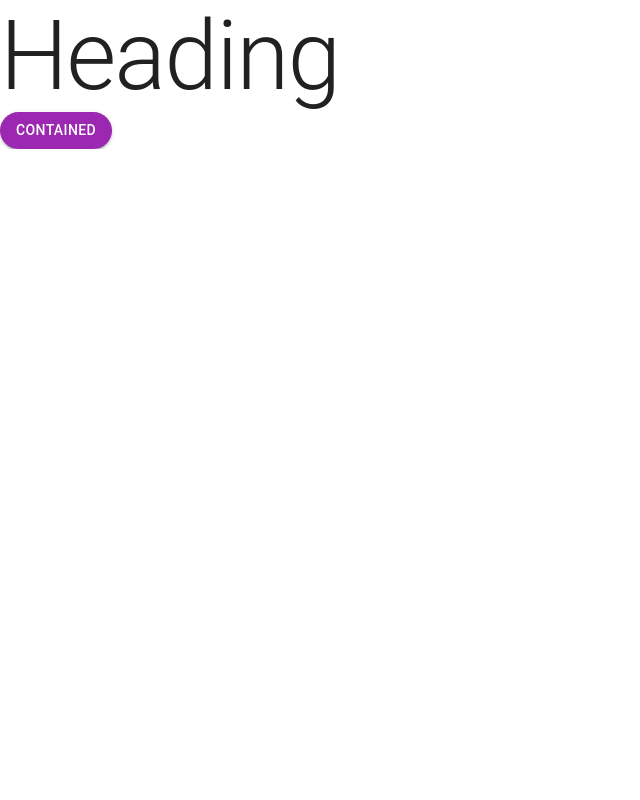
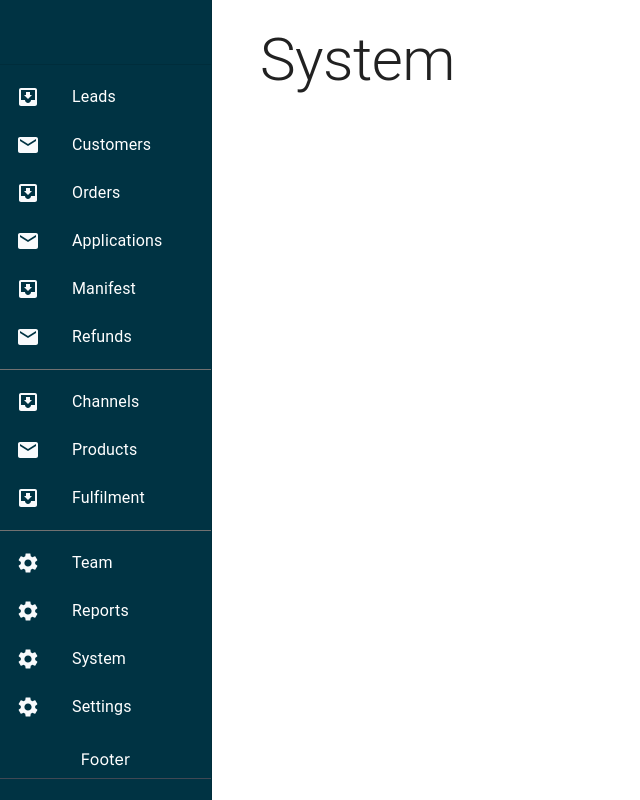
Before and after one commit to trimulabs/demo-project-asad, a Next.js app: page / in a window 1280 px wide. Shown: the whole page, without its empty margins (0-640 px from the left). Built offline with nearby package versions, Linux system fonts and the light colour scheme.

Commit message:
DONE: Sidebar and AppBar added.

```diff
--- a/package.json
+++ b/package.json
@@ -13,6 +13,7 @@
     "@emotion/react": "^11.11.3",
     "@emotion/styled": "^11.11.0",
     "@fontsource/roboto": "^5.0.8",
+    "@mui/icons-material": "^5.15.3",
     "@mui/material": "^5.15.3",
     "@mui/material-nextjs": "^5.15.3",
     "next": "14.0.4",
--- a/src/app/layout.tsx
+++ b/src/app/layout.tsx
@@ -1,9 +1,32 @@
+/* eslint-disable @typescript-eslint/no-unused-vars */
 import type { Metadata } from 'next'
 import { Inter } from 'next/font/google'
 import './globals.css'
 import ThemeRegistry from '@/components/ThemeRegistry/ThemeRegistry'
 
+import React from 'react'
+import CssBaseline from '@mui/material/CssBaseline'
+import Container from '@mui/material/Container'
+import Sidebar from '../components/Sidebar'
+import Navbar from '../components/Navbar'
+
 const inter = Inter({ subsets: ['latin'] })
+
+const sidebarItems = [
+  'Item 1',
+  'Item 2',
+  'Item 3',
+  'Item 4',
+  'Item 5',
+  'Item 6',
+  'Item 7',
+  'Item 8',
+  'Item 9',
+  'Item 10',
+  'Item 11',
+  'Item 12',
+  'Item 13',
+]
 
 export const metadata: Metadata = {
   title: 'Create Next App',
@@ -18,7 +41,14 @@ export default function RootLayout({
   return (
     <html lang="en">
       <body className={inter.className}>
-        <ThemeRegistry>{children}</ThemeRegistry>
+        <ThemeRegistry>
+          <div style={{ display: 'flex' }}>
+            <CssBaseline />
+            <Sidebar />
+            <Navbar />
+            <Container>{children}</Container>
+          </div>
+        </ThemeRegistry>
       </body>
     </html>
   )
--- /dev/null
+++ b/src/components/Navbar.tsx
@@ -0,0 +1,37 @@
+/* eslint-disable @typescript-eslint/no-unused-vars */
+'use client'
+import * as React from 'react'
+import AppBar from '@mui/material/AppBar'
+import Box from '@mui/material/Box'
+import Toolbar from '@mui/material/Toolbar'
+import Typography from '@mui/material/Typography'
+import Button from '@mui/material/Button'
+import IconButton from '@mui/material/IconButton'
+import MenuIcon from '@mui/icons-material/Menu'
+
+export default function ButtonAppBar() {
+  //   return (
+  //     // <Box sx={{ flexGrow: 1 }}>
+  //     <AppBar position="fixed" color="secondary">
+  //       <Toolbar>
+  //         <Typography variant="h2">System</Typography>
+  //       </Toolbar>
+  //     </AppBar>
+  //     // </Box>
+  //   )
+
+  return (
+    <>
+      <AppBar
+        position="static"
+        color="secondary"
+        // sx={{ zIndex: (theme) => theme.zIndex.drawer + 1 }}
+      >
+        <Toolbar>
+          <Typography variant="h2">System</Typography>
+        </Toolbar>
+      </AppBar>
+      <Toolbar />
+    </>
+  )
+}
--- /dev/null
+++ b/src/components/Sidebar.tsx
@@ -0,0 +1,137 @@
+/* eslint-disable @typescript-eslint/no-unused-vars */
+import * as React from 'react'
+import Box from '@mui/material/Box'
+import Drawer from '@mui/material/Drawer'
+import Toolbar from '@mui/material/Toolbar'
+import List from '@mui/material/List'
+import Typography from '@mui/material/Typography'
+import Divider from '@mui/material/Divider'
+import ListItem from '@mui/material/ListItem'
+import ListItemButton from '@mui/material/ListItemButton'
+import ListItemIcon from '@mui/material/ListItemIcon'
+import ListItemText from '@mui/material/ListItemText'
+import InboxIcon from '@mui/icons-material/MoveToInbox'
+import MailIcon from '@mui/icons-material/Mail'
+import SettingsIcon from '@mui/icons-material/Settings'
+
+const drawerWidth = 212
+
+const ListItemsP1 = [
+  'Leads',
+  'Customers',
+  'Orders',
+  'Applications',
+  'Manifest',
+  'Refunds',
+]
+const ListItemsP2 = ['Channels', 'Products', 'Fulfilment']
+const ListItemsP3 = ['Team', 'Reports', 'System', 'Settings']
+
+export default function PermanentDrawerLeft() {
+  return (
+    <>
+      <Drawer
+        sx={{
+          width: drawerWidth,
+          flexShrink: 0,
+          '& .MuiDrawer-paper': {
+            width: drawerWidth,
+            boxSizing: 'border-box',
+          },
+        }}
+        variant="permanent"
+        anchor="left"
+      >
+        <Toolbar />
+        <Divider />
+        <List>
+          {ListItemsP1.map((text, index) => (
+            <ListItem key={text} disablePadding>
+              <ListItemButton>
+                <ListItemIcon>
+                  {index % 2 === 0 ? (
+                    <InboxIcon color="secondary" />
+                  ) : (
+                    <MailIcon color="secondary" />
+                  )}
+                </ListItemIcon>
+                <ListItemText primary={text} />
+              </ListItemButton>
+            </ListItem>
+          ))}
+        </List>
+        <Divider sx={{ backgroundColor: 'grey' }} />
+        <List>
+          {ListItemsP2.map((text, index) => (
+            <ListItem key={text} disablePadding>
+              <ListItemButton>
+                <ListItemIcon>
+                  {index % 2 === 0 ? (
+                    <InboxIcon color="secondary" />
+                  ) : (
+                    <MailIcon color="secondary" />
+                  )}
+                </ListItemIcon>
+                <ListItemText primary={text} />
+              </ListItemButton>
+            </ListItem>
+          ))}
+        </List>
+
+        <Divider sx={{ backgroundColor: 'grey' }} />
+
+        <List>
+          {ListItemsP3.map((text, index) => (
+            <ListItem key={text} disablePadding>
+              <ListItemButton>
+                <ListItemIcon>
+                  <SettingsIcon color="secondary" />
+                </ListItemIcon>
+                <ListItemText primary={text} />
+              </ListItemButton>
+            </ListItem>
+          ))}
+        </List>
+        <ListItem
+          sx={{
+            color: 'white',
+            justifyContent: 'center',
+            textAlign: 'right',
+            backgroundColor: 'primary',
+            boxShadow: '0 -1px 0 #404854 inset',
+            // paddingTop: theme.spacing(2),
+            // paddingBottom: theme.spacing(2),
+            top: 'auto',
+            position: 'relative',
+            bottom: 0,
+            boxSizing: 'border-box',
+          }}
+        >
+          Footer
+        </ListItem>
+      </Drawer>
+
+      {/* <Box
+        component="main"
+        sx={{ flexGrow: 1, bgcolor: 'background.default', p: 3 }}
+      >
+        <Toolbar />
+        <Typography paragraph>
+          Lorem ipsum dolor sit amet, consectetur adipiscing elit, sed do
+          eiusmod tempor incididunt ut labore et dolore magna aliqua. Rhoncus
+          dolor purus non enim praesent elementum facilisis leo vel. Risus at
+          ultrices mi tempus imperdiet. Semper risus in hendrerit gravida rutrum
+          quisque non tellus. Convallis convallis tellus id interdum velit
+          laoreet id donec ultrices. Odio morbi quis commodo odio aenean sed
+          adipiscing. Amet nisl suscipit adipiscing bibendum est ultricies
+          integer quis. Cursus euismod quis viverra nibh cras. Metus vulputate
+          eu scelerisque felis imperdiet proin fermentum leo. Mauris commodo
+          quis imperdiet massa tincidunt. Cras tincidunt lobortis feugiat
+          vivamus at augue. At augue eget arcu dictum varius duis at consectetur
+          lorem. Velit sed ullamcorper morbi tincidunt. Lorem donec massa sapien
+          faucibus et molestie ac.
+        </Typography>
+      </Box> */}
+    </>
+  )
+}
--- a/src/components/ThemeRegistry/theme.tsx
+++ b/src/components/ThemeRegistry/theme.tsx
@@ -3,14 +3,41 @@ import { createTheme } from '@mui/material'
 const theme = createTheme({
   palette: {
     primary: {
-      main: '#000',
+      main: '#003343',
+    },
+    secondary: {
+      main: '#F8FAFC',
     },
   },
   components: {
     MuiButton: {
       styleOverrides: {
         root: {
-          borderRadius: 50,
+          borderRadius: 8,
+          textTransform: 'none',
+          color: 'white',
+          backgroundColor: '#121926',
+
+          paddingTop: '6px',
+          paddingBottom: '6px',
+          paddingLeft: '20px',
+          paddingRight: '20px',
+        },
+      },
+    },
+    MuiDrawer: {
+      styleOverrides: {
+        paper: {
+          backgroundColor: '#003343',
+          color: 'white',
+        },
+      },
+    },
+    MuiAppBar: {
+      styleOverrides: {
+        root: {
+          backgroundColor: 'white',
+          padding: '24px',
         },
       },
     },
```
Also changed, not shown: src/Assets/Images/logo.png (added), 1 other file (tests, documents, lock files or other folders).
